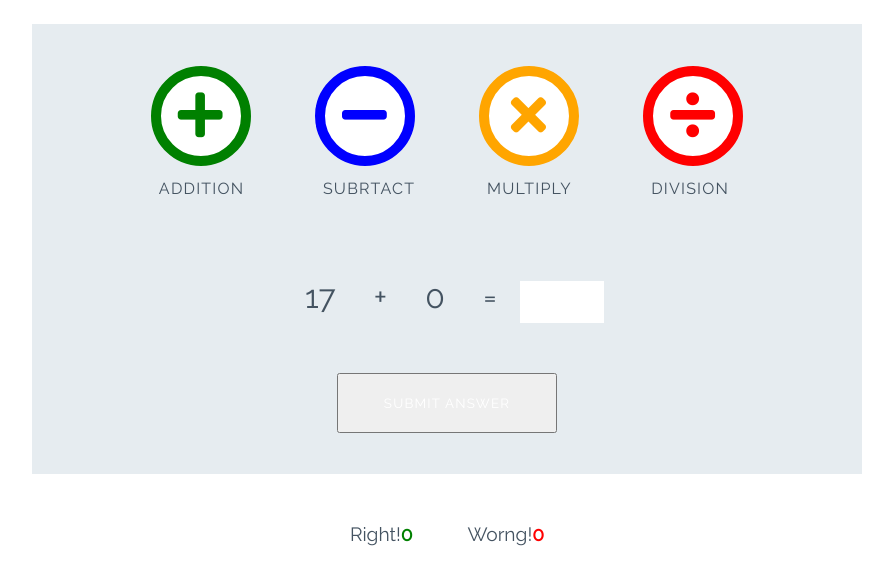
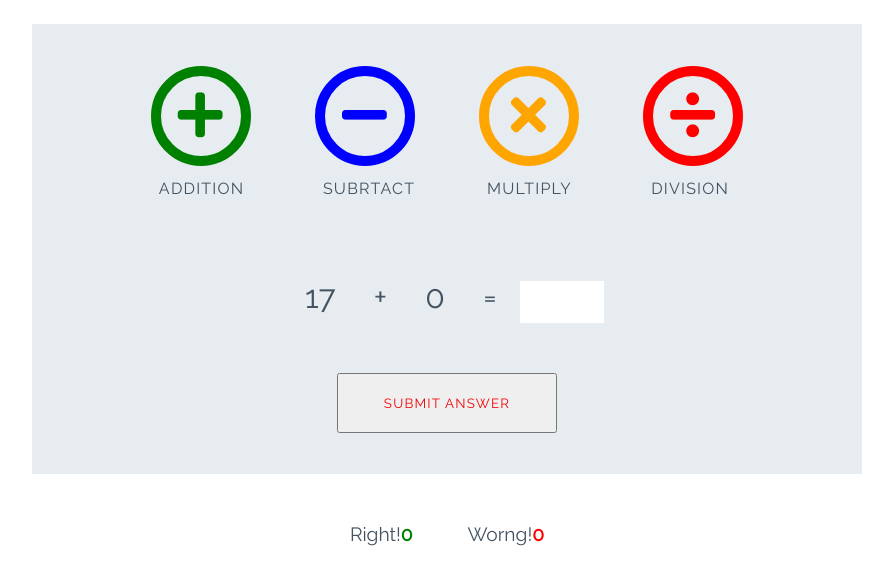
Before and after one commit to Klurifixus/lovemath, a plain HTML site: page index.html in a window 1280 px wide. Shown: the part 106-690 px from the top of the page, without its empty margins (193-1086 px from the left). Drawn offline with Linux system fonts and the light colour scheme.

Commit message:
test new color

```diff
--- a/assets/css/style.css
+++ b/assets/css/style.css
@@ -72,7 +72,7 @@ body {
 
 #answer-box {
     border: none;
-    color: blue;
+    color:#395776;
     display: inline-block;
     height: 40px;
     width: 80px;
@@ -92,7 +92,7 @@ body {
     font-family: "Raleway", sans-serif;
     text-transform: uppercase;
     letter-spacing: 1.2px;
-    color: white;
+    color: rgb(240, 7, 7);
 }
 
 .btn:focus {
@@ -102,7 +102,7 @@ body {
 .btn--big {
     padding-top: 10px;
     border-radius: 50%;
-    background-color: white;
+    background-color: #E6ECF0;
     border: 10px solid;
     width: 100px;
     height: 100px;
```
